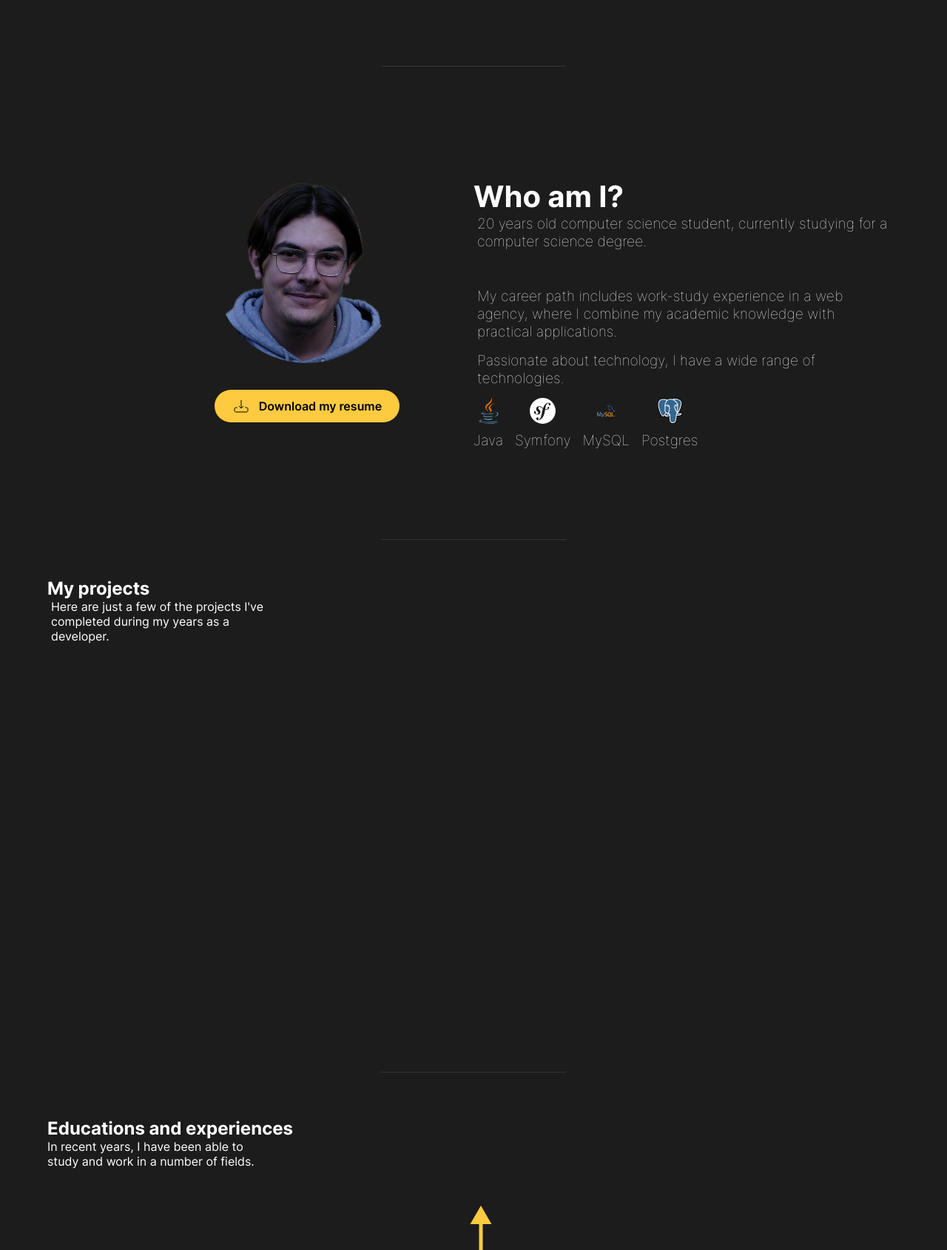
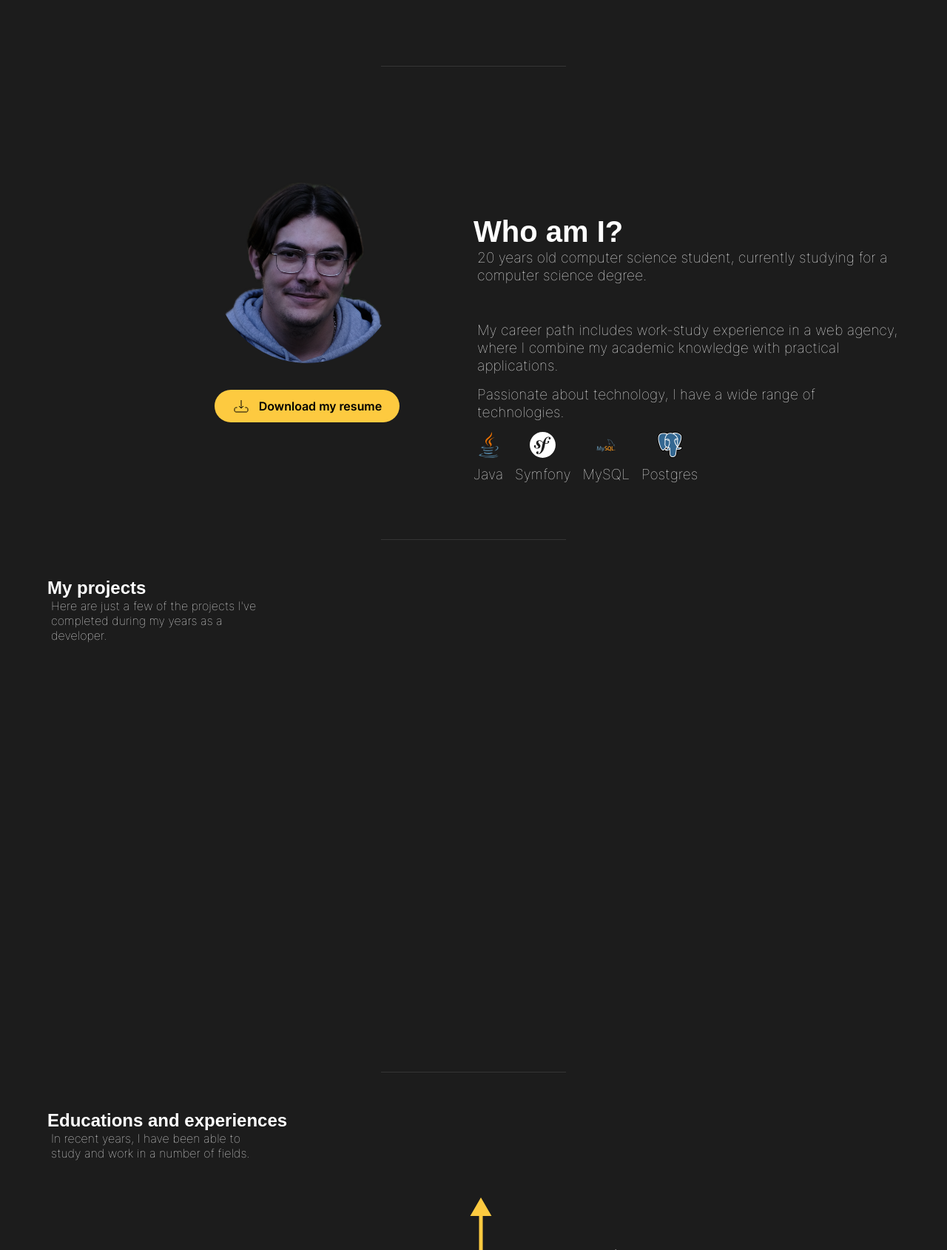
Before and after one commit to RomainMILLAN/Romain-MILLAN-Website, a Symfony app: template templates/portfolio/portfolio.html.twig in a window 1280 px wide. Shown: the part 631-2321 px from the top of the page at 74% size. Run offline with Twig, Linux system fonts and the light colour scheme; the template is opened without the code that fills it, so the values that code supplies are empty; style sheets or scripts are compiled from the project's sources; some libraries are stand-ins or nearby versions.

Commit message:
Edit title and contact

```diff
--- a/assets/styles/portfolio/_aboutme.scss
+++ b/assets/styles/portfolio/_aboutme.scss
@@ -10,16 +10,11 @@
     padding-top: 150px;
 
     .aboutme_title {
-      width: 50%;
+      width: 50% !important;
 
-      h2{
-        font-size: 1.5rem;
+      p {
+        width: 100% !important;
       }
-      p {
-        font-weight: lighter;
-        margin-left: 5px;
-      }
-
     }
     .aboutme_img {
       width: 150px;
@@ -34,7 +29,6 @@
 
   .aboutme_paragraph {
     font-weight: lighter;
-    margin-left: 5%;
     margin-right: 5%;
     margin-top: 15px;
   }
--- a/assets/styles/portfolio/_all.scss
+++ b/assets/styles/portfolio/_all.scss
@@ -1,14 +1,28 @@
-@import 'mobile_header';
-@import 'desktop_header';
+.portfolio_title {
+  padding-top: 50px;
 
-@import 'home';
-@import 'aboutme';
-@import 'projects';
+  h2 {
+    font-size: 1.5rem;
+    font-family: 'Poppins', Arial, Helvetica, sans-serif;
+  }
+  p {
+    width: 300px;
+    margin-left: 5px;
+    font-weight: lighter;
+  }
+}
 
-@import 'fe';
-@import 'fe_mobile';
-@import 'fe_desktop';
+@import "mobile_header";
+@import "desktop_header";
 
-@import 'contact';
+@import "home";
+@import "aboutme";
+@import "projects";
 
-@import 'project_page';
+@import "fe";
+@import "fe_mobile";
+@import "fe_desktop";
+
+@import "contact";
+
+@import "project_page";
--- a/assets/styles/portfolio/_contact.scss
+++ b/assets/styles/portfolio/_contact.scss
@@ -12,8 +12,9 @@
   }
 
   .contact_content {
+    width: 350px;
+    margin: auto;
     margin-top: 100px;
-    width: 350px;
 
     .contact_list {
       margin: auto;
--- a/assets/styles/portfolio/_fe_desktop.scss
+++ b/assets/styles/portfolio/_fe_desktop.scss
@@ -2,14 +2,6 @@
   width: 90%;
   margin: auto;
   height: 90vh;
-
-  .fe_desktop_title {
-    padding-top: 60px;
-
-    p {
-      width: 300px;
-    }
-  }
 
   .fe_desktop_content {
     padding-top: 50px;
--- a/assets/styles/portfolio/_fe_mobile.scss
+++ b/assets/styles/portfolio/_fe_mobile.scss
@@ -3,14 +3,6 @@
   margin: auto;
   min-height: 35vh;
   flex-direction: column;
-
-  .mobile_fe_title {
-    padding-top: 50px;
-
-    p {
-      width: 300px;
-    }
-  }
 
   .mobile_fe_list {
 
--- a/assets/styles/portfolio/_projects.scss
+++ b/assets/styles/portfolio/_projects.scss
@@ -2,15 +2,6 @@
   width: 90%;
   margin: auto;
   min-height: 90vh;
-
-  .projects_title {
-    padding-top: 50px;
-
-    p {
-      width: 300px;
-      margin-left: 5px;
-    }
-  }
 
   .projects_list {
     display: flex;
--- a/templates/portfolio/components/contact.html.twig
+++ b/templates/portfolio/components/contact.html.twig
@@ -4,7 +4,7 @@
 <div class="contact" id="contact">
     <hr class="separed_tabs">
 
-    <div class="portfolio_title contact_title">
+    <div class="portfolio_title">
         <h2>{{ 'portfolio.contact.title'|trans }} <span class="colored">?</span></h2>
         <p>{{ 'portfolio.contact.description'|trans }}</p>
     </div>
@@ -44,6 +44,16 @@
                     </a>
                 </div>
             </div>
+
+            <div class="contact_content_div">
+                <img src="{{ asset('static/img/contact/github.svg') }}" alt="Icone github"/>
+
+                <div class="contact_content_div_content">
+                    <a href="{{ 'portfolio.contact.links.github'|trans }}" target="_blank">
+                        <p>{{ 'portfolio.contact.github'|trans }}</p>
+                    </a>
+                </div>
+            </div>
         </div>
 
         <a onclick="scrollToIdDiv('home')"><img class="contact_image" src="{{ asset('static/img/logo/romainmillan.svg') }}" alt="Image romain millan"/></a>
--- a/templates/portfolio/components/desktop_fe.html.twig
+++ b/templates/portfolio/components/desktop_fe.html.twig
@@ -4,7 +4,7 @@
 <div class="fe_desktop desktop_block" id="fe">
     <hr class="separed_tabs">
 
-    <div class="portfolio_title fe_desktop_title">
+    <div class="portfolio_title">
         <h2>{{ 'portfolio.formations_experiences.title'|trans }}</h2>
         <p>{{ 'portfolio.formations_experiences.description'|trans }}</p>
     </div>
--- a/templates/portfolio/components/mobile_experience.html.twig
+++ b/templates/portfolio/components/mobile_experience.html.twig
@@ -2,7 +2,7 @@
 {% trans_default_domain 'app' %}
 
 <div id="me" class="mobile_fe mobile_block">
-    <div class="portfolio_title mobile_fe_title">
+    <div class="portfolio_title">
         <h2>{{ 'portfolio.experiences.title'|trans }}</h2>
         <p>{{ 'portfolio.experiences.description'|trans }}</p>
     </div>
--- a/templates/portfolio/components/mobile_formation.html.twig
+++ b/templates/portfolio/components/mobile_formation.html.twig
@@ -4,7 +4,7 @@
 <div id="mf" class="mobile_fe mobile_block">
     <hr class="separed_tabs">
 
-    <div class="portfolio_title mobile_fe_title">
+    <div class="portfolio_title">
         <h2>{{ 'portfolio.formations.title'|trans }}</h2>
         <p>{{ 'portfolio.formations.description'|trans }}</p>
     </div>
--- a/templates/portfolio/components/projects.html.twig
+++ b/templates/portfolio/components/projects.html.twig
@@ -3,7 +3,7 @@
 <div class="projects" id="projects">
 	<hr class="separed_tabs">
 
-	<div class="portfolio_title projects_title">
+	<div class="portfolio_title">
 		<h2>{{ 'portfolio.projects.title'|trans }}</h2>
 		<p>{{ 'portfolio.projects.description'|trans }}</p>
 	</div>
--- a/translations/app.fr.yaml
+++ b/translations/app.fr.yaml
@@ -38,11 +38,13 @@
     email-2: romain.millan@etu.umontpellier.fr
     linkedin: in/romain-millan/
     instagram: millan_romain
+    github: RomainMILLAN
     links:
       email-1: mailto:contact@romainmillan.fr
       email-2: mailto:romain.millan@etu.umontpellier.fr
       linkedin: https://www.linkedin.com/in/romain-millan/
       instagram: https://www.instagram.com/millan_romain/
+      github: https://github.com/RomainMILLAN/
   footer:
     all_right_reserved: Tous droits réservés.
     no_reproduce: Toute reproduction, distribution, modification, ou utilisation de tout ou partie du contenu de ce site web sans autorisation préalable écrite de Romain MILLAN est strictement interdite.
```
Also changed, not shown: assets/static/img/contact/github.svg (added).
